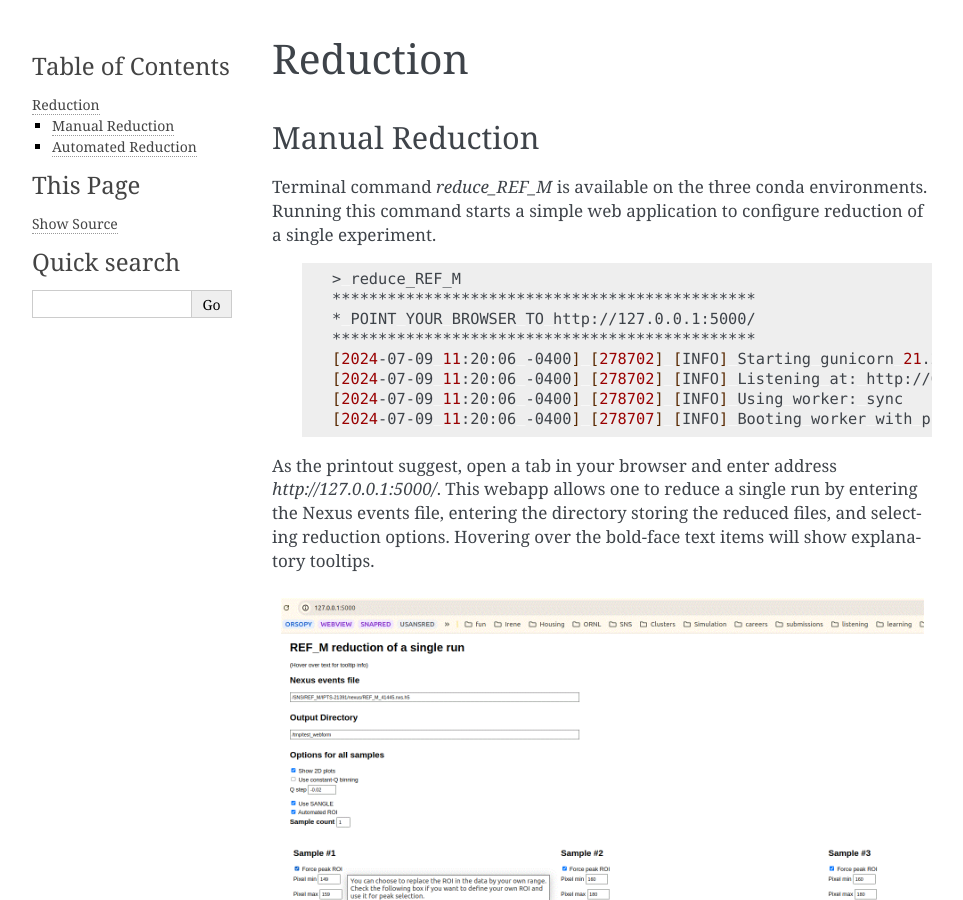
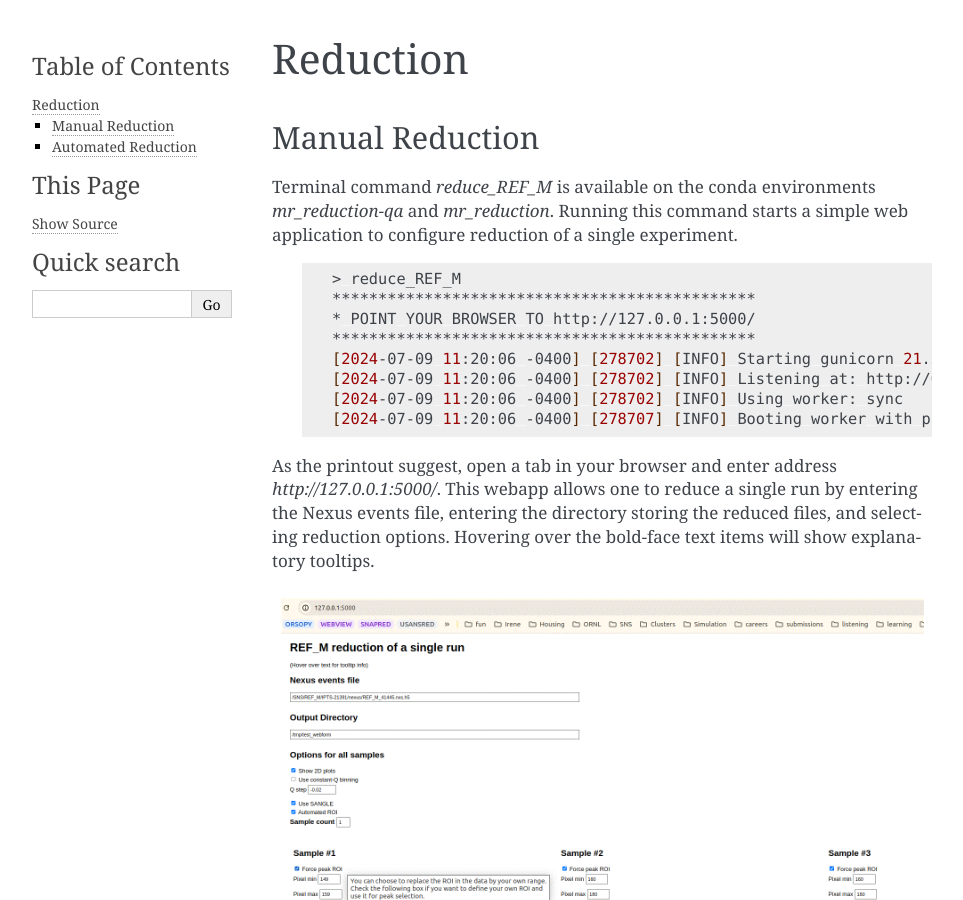
Before and after one commit to neutrons/MagnetismReflectometer, a Sphinx documentation site: the page built from docs/user/reduce.rst, in a window 1280 px wide and 900 px high. Shown: the whole window, without its empty margins (148-1111 px from the left). Built offline with Sphinx 7.4.7, drawn with Linux system fonts in a browser that asks for light colours; the version number could not be read and is left out.

Commit message:
update docs on user of local app
Signed-off-by: Jose Borreguero <borreguero@gmail.com>

```diff
--- a/docs/user/reduce.rst
+++ b/docs/user/reduce.rst
@@ -6,8 +6,8 @@ Reduction
 
 Manual Reduction
 ----------------
-Terminal command `reduce_REF_M` is available on the three conda environments. Running this command starts
-a simple web application to configure reduction of a single experiment.
+Terminal command `reduce_REF_M` is available on the conda environments `mr_reduction-qa` and `mr_reduction`.
+Running this command starts a simple web application to configure reduction of a single experiment.
 
  .. code-block:: bash
 
```
